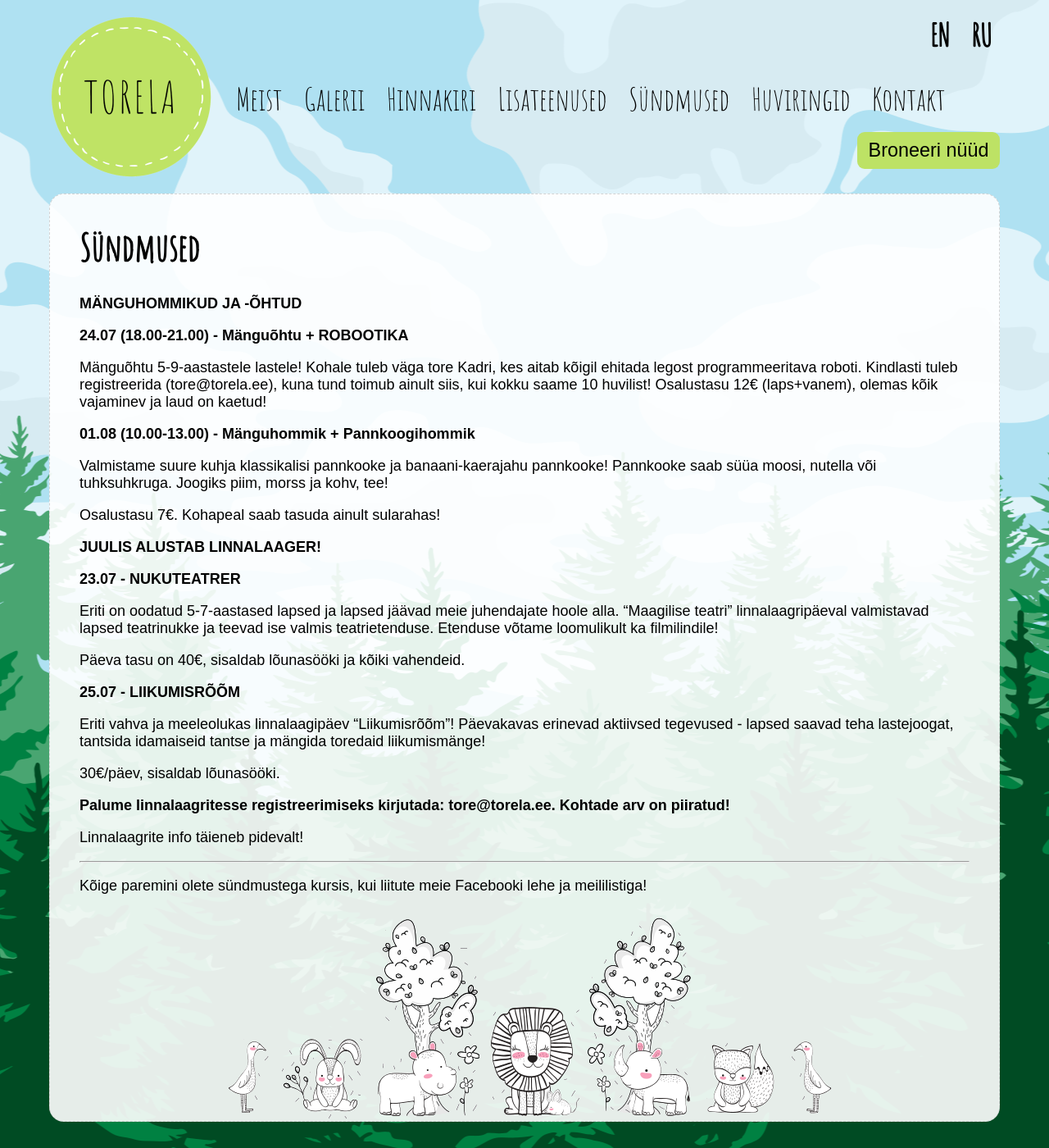
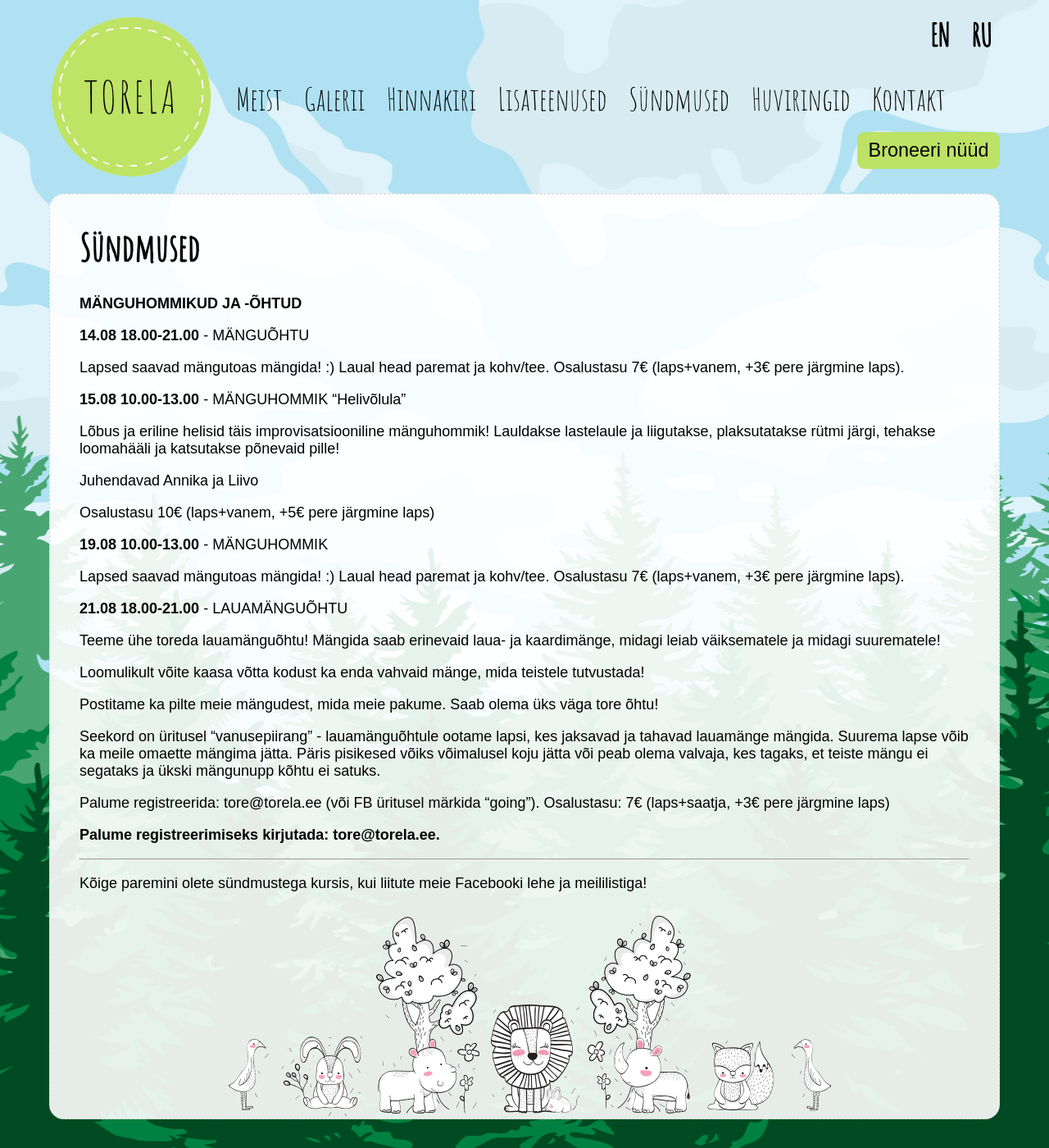
Before and after one commit to mypsik/torela, a Jekyll site: the page built from syndmused/index.md, in a window 1280 px wide and 1400 px high. Shown: the whole window at 82% size. Built offline with Jekyll 4.4.1, drawn with Linux system fonts in a browser that asks for light colours.

Commit message:
Update index.md

```diff
--- a/syndmused/index.md
+++ b/syndmused/index.md
@@ -9,36 +9,44 @@ ru: /ru/events/
 
 **MÄNGUHOMMIKUD JA -ÕHTUD**
 
-**24.07 (18.00-21.00) - Mänguõhtu + ROBOOTIKA**
+**14.08 18.00-21.00** - MÄNGUÕHTU
 
-Mänguõhtu 5-9-aastastele lastele! Kohale tuleb väga tore Kadri, kes aitab kõigil ehitada legost programmeeritava roboti. Kindlasti tuleb registreerida (tore@torela.ee), kuna tund toimub ainult siis, kui kokku saame 10 huvilist! Osalustasu 12€ (laps+vanem), olemas kõik vajaminev ja laud on kaetud!
-
-**01.08 (10.00-13.00) - Mänguhommik + Pannkoogihommik**
-
-Valmistame suure kuhja klassikalisi pannkooke ja banaani-kaerajahu pannkooke! Pannkooke saab süüa moosi, nutella või tuhksuhkruga. Joogiks piim, morss ja kohv, tee!
-
-Osalustasu 7€. Kohapeal saab tasuda ainult sularahas!
+Lapsed saavad mängutoas mängida! :) Laual head paremat ja kohv/tee.
+Osalustasu 7€ (laps+vanem, +3€ pere järgmine laps).
 
 
-**JUULIS ALUSTAB LINNALAAGER!**
-
-**23.07 - NUKUTEATRER**
-
-Eriti on oodatud 5-7-aastased lapsed ja lapsed jäävad meie juhendajate hoole alla. "Maagilise teatri" linnalaagripäeval valmistavad lapsed teatrinukke ja teevad ise valmis teatrietenduse. Etenduse võtame loomulikult ka filmilindile!
-
-Päeva tasu on 40€, sisaldab lõunasööki ja kõiki vahendeid.
-
-**25.07 - LIIKUMISRÕÕM**
-
-Eriti vahva ja meeleolukas linnalaagipäev "Liikumisrõõm"! Päevakavas erinevad aktiivsed tegevused - lapsed saavad teha lastejoogat, tantsida idamaiseid tantse ja mängida toredaid liikumismänge!
-
-30€/päev, sisaldab lõunasööki.
+**15.08 10.00-13.00** - MÄNGUHOMMIK "Helivõlula"
 
 
-**Palume linnalaagritesse registreerimiseks kirjutada: tore@torela.ee. Kohtade arv on piiratud!**
+Lõbus ja eriline helisid täis improvisatsiooniline  mänguhommik! Lauldakse lastelaule ja liigutakse, plaksutatakse rütmi järgi, tehakse loomahääli ja katsutakse põnevaid pille!
+
+Juhendavad Annika ja Liivo
+
+Osalustasu 10€ (laps+vanem, +5€ pere järgmine laps)
+
+**19.08 10.00-13.00** - MÄNGUHOMMIK
+
+Lapsed saavad mängutoas mängida! :) Laual head paremat ja kohv/tee.
+Osalustasu 7€ (laps+vanem, +3€ pere järgmine laps).
+
+**21.08 18.00-21.00** - LAUAMÄNGUÕHTU
+
+Teeme ühe toreda lauamänguõhtu!
+Mängida saab erinevaid laua- ja kaardimänge, midagi leiab väiksematele ja midagi suurematele!
+
+Loomulikult võite kaasa võtta kodust ka enda vahvaid mänge, mida teistele tutvustada!
+
+Postitame ka pilte meie mängudest, mida meie pakume.
+Saab olema üks väga tore õhtu!
+
+Seekord on üritusel "vanusepiirang" - lauamänguõhtule ootame lapsi, kes jaksavad ja tahavad lauamänge mängida. Suurema lapse võib ka meile omaette mängima jätta. Päris pisikesed võiks võimalusel koju jätta või peab olema valvaja, kes tagaks, et teiste mängu ei segataks ja ükski mängunupp kõhtu ei satuks.
+
+Palume registreerida: tore@torela.ee (või FB üritusel märkida "going").
+Osalustasu: 7€ (laps+saatja, +3€ pere järgmine laps)
 
 
-Linnalaagrite info täieneb pidevalt!
+**Palume registreerimiseks kirjutada: tore@torela.ee.**
+
 
 ***
 
```
